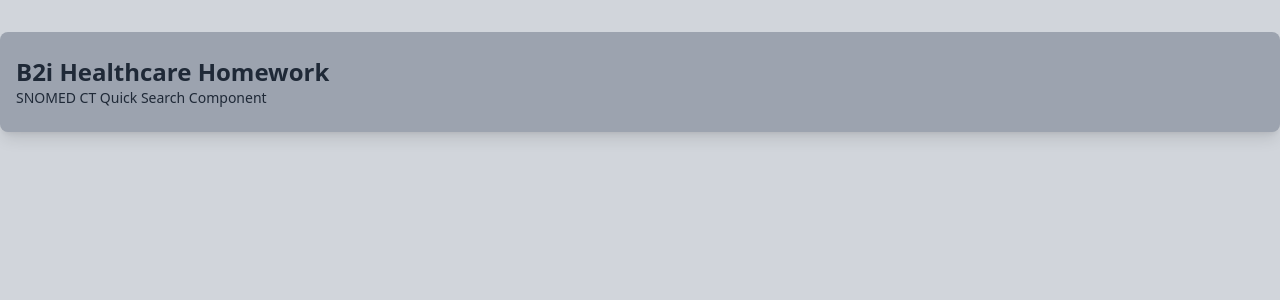
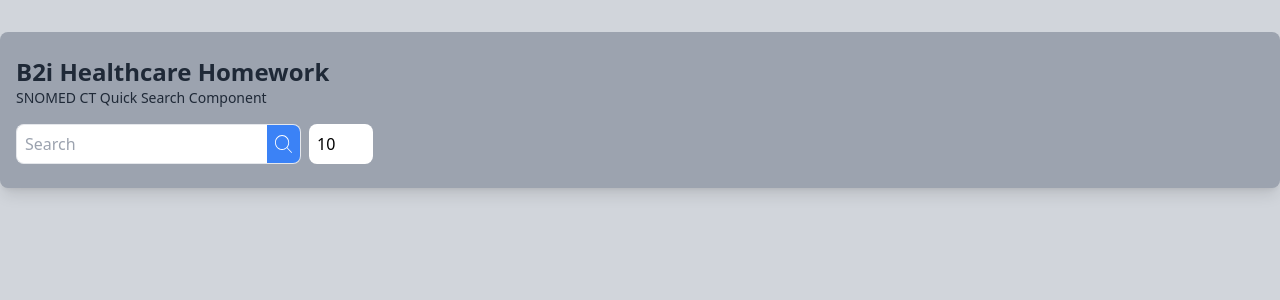
Before and after one commit to kapy9612/b2i-healthcare-hw, a Next.js app: page / in a window 1280 px wide. Shown: the top 300 px of the page. Built offline with nearby package versions, Linux system fonts and the light colour scheme.

Commit message:
ui component creation start

```diff
--- a/src/app/page.tsx
+++ b/src/app/page.tsx
@@ -1,12 +1,40 @@
 'use client';
 
+import Image from 'next/image';
+
 import SectionLayout from '@components/SectionLayout/SectionLayout.tsx';
+
+import searchIcon from '@public/search.svg';
 
 export default function Page() {
   return (
     <SectionLayout>
-      <h1 className={'text-2xl font-semibold text-gray-800'}>B2i Healthcare Homework</h1>
-      <h2 className={'text-sm text-gray-800'}>SNOMED CT Quick Search Component</h2>
+      <div>
+        <h1 className={'text-2xl font-semibold text-gray-800'}>B2i Healthcare Homework</h1>
+        <h2 className={'text-sm text-gray-800'}>SNOMED CT Quick Search Component</h2>
+      </div>
+      <div className={'flex gap-2'}>
+        <div className={'flex'}>
+          <input
+            type={'search'}
+            placeholder={'Search'}
+            className={'max-w-64 w-full rounded-l-lg p-2 border-b border-t border-l box-border focus:outline-none'}
+          />
+          <button
+            className={
+              'text-center rounded-r-lg p-2 border-b border-t border-r box-border bg-blue-500 hover:bg-blue-400 transition-background duration-300'
+            }
+          >
+            <Image src={searchIcon.src} alt={'search-icon'} width={20} height={20} />
+          </button>
+        </div>
+        <input
+          defaultValue={10}
+          type={'number'}
+          placeholder={'N'}
+          className={'w-16 rounded-lg p-2 focus:outline-none'}
+        />
+      </div>
     </SectionLayout>
   );
 }
--- a/src/components/SectionLayout/SectionLayout.tsx
+++ b/src/components/SectionLayout/SectionLayout.tsx
@@ -3,7 +3,7 @@ import React, { PropsWithChildren } from 'react';
 const SectionLayout = ({ children }: PropsWithChildren) => {
   return (
     <section className={'max-w-screen-xl px-4 w-full m-auto xl:px-0 bg-gray-400 rounded-lg shadow-lg border-gray-800'}>
-      <div className={'px-4 py-6'}>{children}</div>
+      <div className={'px-4 py-6 flex flex-col gap-4'}>{children}</div>
     </section>
   );
 };
```
Also changed, not shown: public/search.svg (added).
